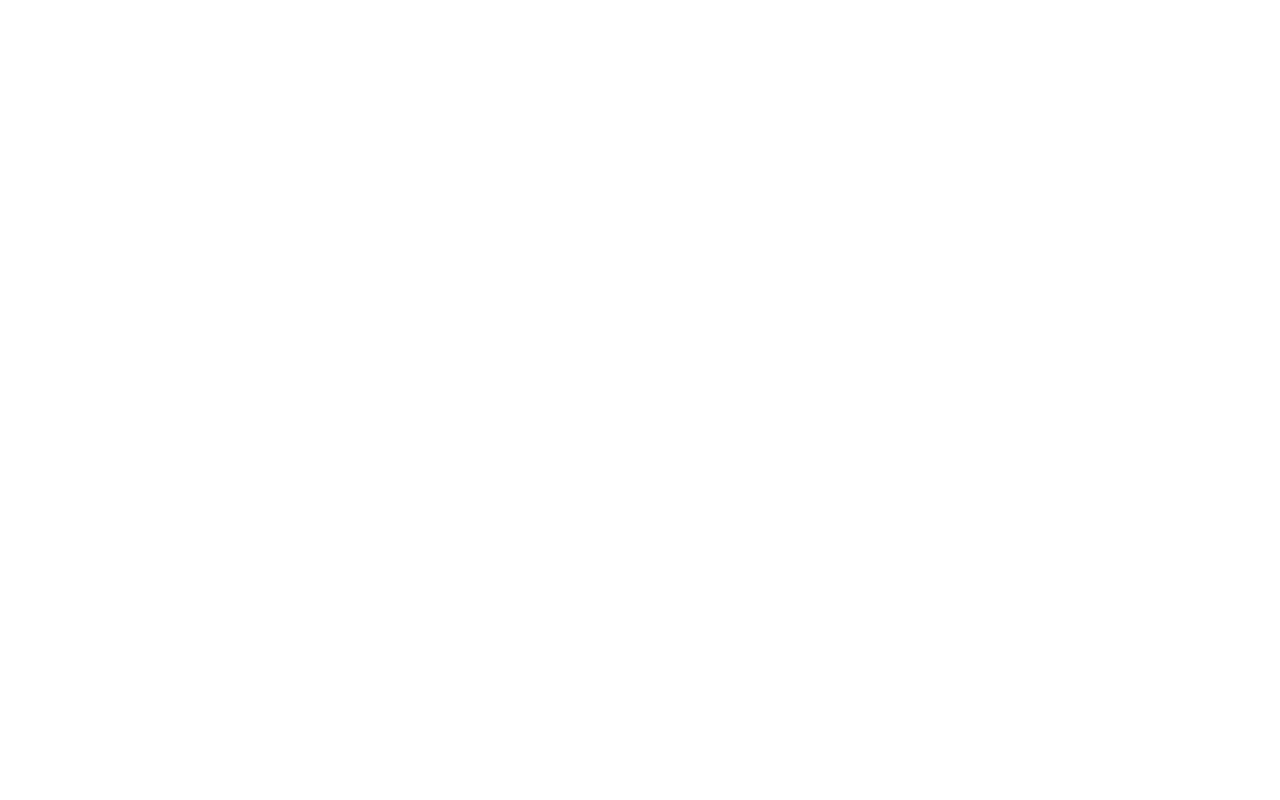
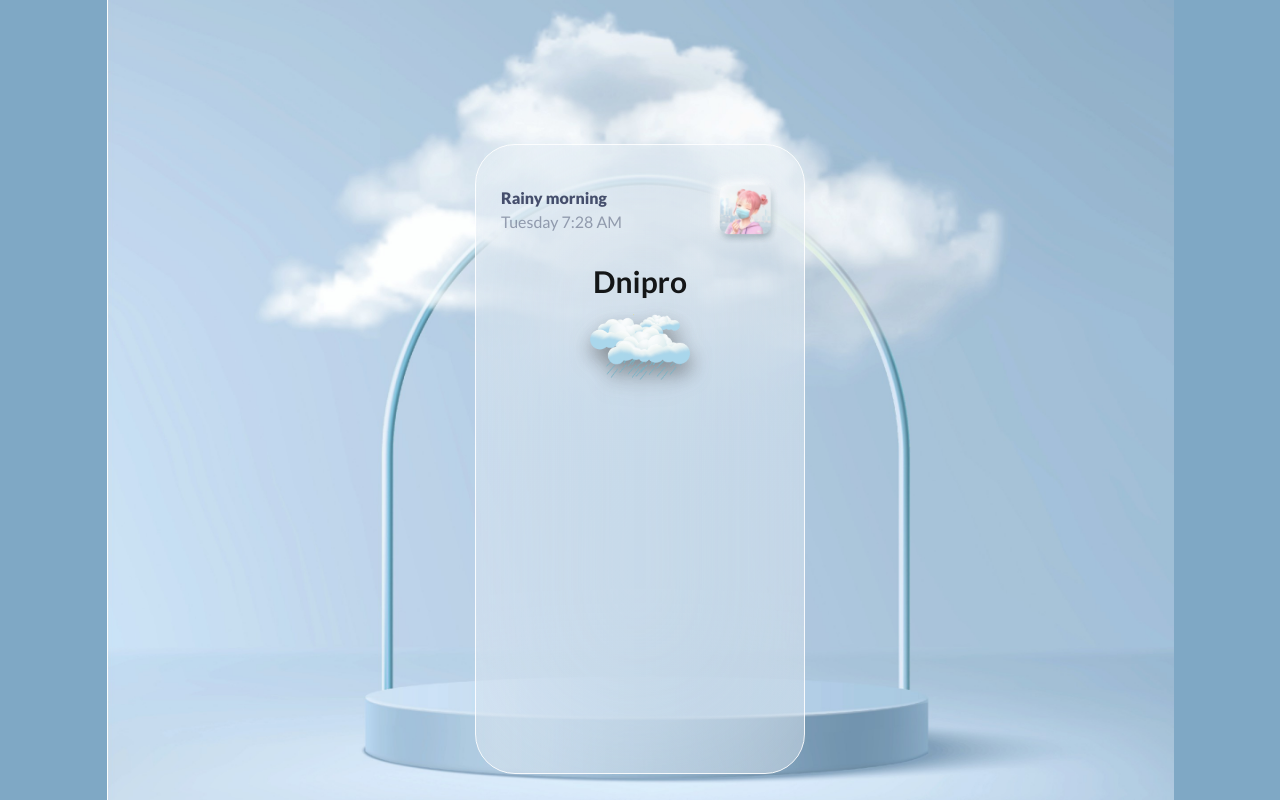
Before and after one commit to aXnelMax/weather_forecast, a plain HTML site: page index.html in a window 1280 px wide. Drawn offline with Linux system fonts and the light colour scheme.

Commit message:
creater header

```diff
--- a/css/style.css
+++ b/css/style.css
@@ -0,0 +1,103 @@
+* {
+    box-sizing: border-box;
+    margin: 0;
+    padding: 0;
+    font-family: 'Lato', sans-serif;
+}
+
+.container {
+    background-image: url(../img/bg.jpg);
+    background-position: center;
+    background-size: contain;
+    background-repeat: no-repeat;
+    background-color: #7FA8C5;
+    height: 100vh;
+    width: 100%;
+    top: 50%;
+}
+
+.container__info {
+    background: linear-gradient(180deg, rgba(244, 249, 253, 0.35) 0%, rgba(245, 245, 247, 0.35) 100%);
+    backdrop-filter: blur(77.8321px);
+    position: relative;
+    top: 18%;
+    max-width: 330px;
+    min-height: 630px;
+    border-width: 1px;
+    border-style: solid;
+    border-color: white;
+    border-radius: 40px;
+    margin: 0 auto;
+    opacity: 0.9;
+}
+.container__daily {
+    /*border: 1px solid black;*/
+    min-height: 60%;
+    margin: 25px;
+    font-weight: 900;
+}
+.header {
+    display: flex;
+    justify-content: space-between;
+    align-items: center;
+    color: #353E5E;
+}
+.currect__weather {
+    margin-bottom: 5px;
+}
+.current__time {
+    font-weight: 400;
+    opacity: 0.5;
+}
+.avatar {
+    max-width: 30%;
+}
+.location {
+    font-size: 30px;
+    font-weight: 700;
+    text-align: center;
+    margin: 15px;
+}
+.weather__img {
+    position: relative;
+    margin: 0 auto;
+    width: 100px;
+    height: 100px;
+}
+
+.sun {
+    background-image: url(../img/sun.png);
+    background-repeat: no-repeat;
+    background-size: contain;
+    filter: drop-shadow(1px 10px 10px #3d3d3d91);
+}
+.sun__cloud {
+    background-image: url(../img/sun_cloud.png);
+    background-repeat: no-repeat;
+    background-size: contain;
+    filter: drop-shadow(1px 10px 10px #3d3d3d91);
+}
+.snow {
+    background-image: url(../img/snow.png);
+    background-repeat: no-repeat;
+    background-size: contain;
+    filter: drop-shadow(1px 10px 10px #3d3d3d91);
+}
+.sun__lightning {
+    background-image: url(../img/sun_lightning.png);
+    background-repeat: no-repeat;
+    background-size: contain;
+    filter: drop-shadow(1px 10px 10px #3d3d3d91);
+}
+.sun__cloud-big {
+    background-image: url(../img/sun_cloud_big.png);
+    background-repeat: no-repeat;
+    background-size: contain;
+    filter: drop-shadow(1px 10px 10px #3d3d3d91);
+}
+.rain {
+    background-image: url(../img/rain.png);
+    background-repeat: no-repeat;
+    background-size: contain;
+    filter: drop-shadow(1px 10px 10px #3d3d3d91);
+}
--- a/index.html
+++ b/index.html
@@ -1,12 +1,42 @@
 <!DOCTYPE html>
 <html lang="en">
+
 <head>
     <meta charset="UTF-8">
     <meta http-equiv="X-UA-Compatible" content="IE=edge">
     <meta name="viewport" content="width=device-width, initial-scale=1.0">
+    <link rel="stylesheet" href="css/style.css">
+    <link rel="preconnect" href="https://fonts.googleapis.com">
+    <link rel="preconnect" href="https://fonts.gstatic.com" crossorigin>
+    <link href="https://fonts.googleapis.com/css2?family=Lato:wght@300;400;700;900&display=swap" rel="stylesheet">
     <title>Weather</title>
 </head>
+
 <body>
+    <div class="container">
+        <div class="container__info">
+            <div class="container__daily">
+                <div class="header">
+                    <div class="current__info">
+                        <div class="currect__weather">
+                            Rainy morning
+                        </div>
+                        <div class="current__time">
+                            Tuesday 7:28 AM
+                        </div>
+                    </div>
+                    <div class="avatar">
+                        <img src="img/avatar.png" alt="avatar" height="75px" width="75px">
+                    </div>
+                </div>
+            <div class="location">
+                Dnipro
+            </div>
+            <div class="weather__img rain">
+            </div>
+            </div>
+        </div>
+    </div>
+</body>
 
-</body>
 </html>
```
